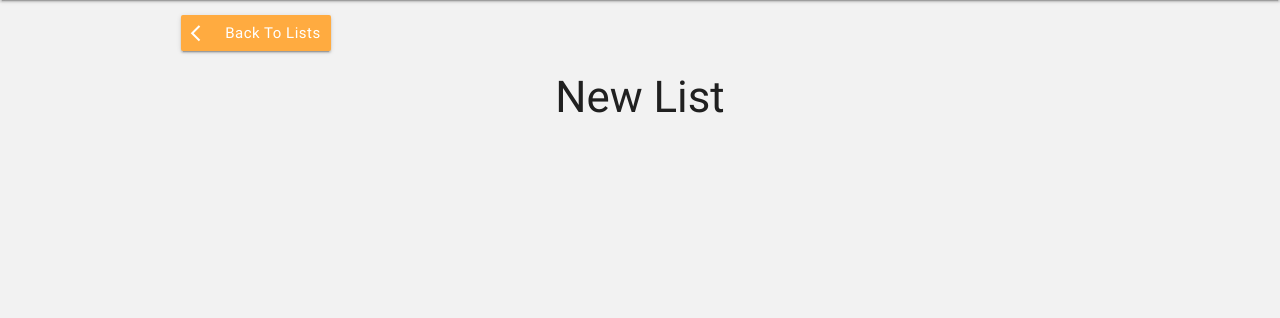
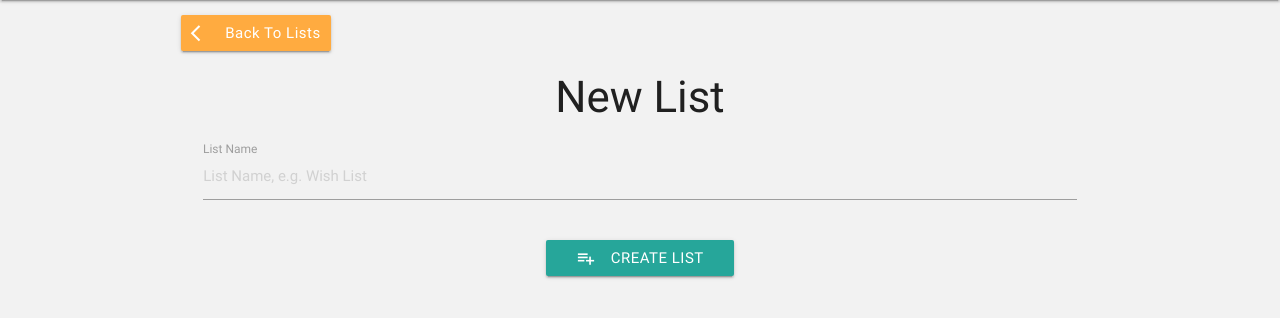
Before and after one commit to digitalis75/Datacentric-Project-What-To-Read, a Flask app: page /add_list in a window 1280 px wide. Shown: the part 64-382 px from the top of the page. Run offline with Flask 2, Linux system fonts and the light colour scheme; some libraries are stand-ins or nearby versions.

Commit message:
Add form in add_list.html

```diff
--- a/templates/add_list.html
+++ b/templates/add_list.html
@@ -2,12 +2,26 @@
 {% block content %}
 
 <div class="container">
-<!-- Back to Lists button -->
+    <!-- Back to Lists button -->
     <div class="row addlist-btn-row">
         <a href= "{{ url_for('my_lists') }}" class="waves-effect waves-light btn action-btn left"><i class="material-icons left">arrow_back_ios</i>Back to Lists</a>
     </div>
-    <!-- Heading -->
+    <!---- Heading ------>
     <h3 class= "center">New List</h3>
+    <!---- Form ------->
+    <div class="row">
+        <form action= "" method="POST" class="col s12">
+            <div class="input-field col s12">
+            <input placeholder="List Name, e.g. Wish List" id="list_name" name="list_name" type="text" class="validate">
+            <label for="list_name">List Name</label>
+            </div>
+        </form>
+    </div>
+    <div class="row center">
+        <button class="btn waves-effect waves-light" type="submit" name="action">Create List
+            <i class="material-icons left">playlist_add</i>
+        </button>
+    </div>
 </div>
 
 {% endblock %}
```
